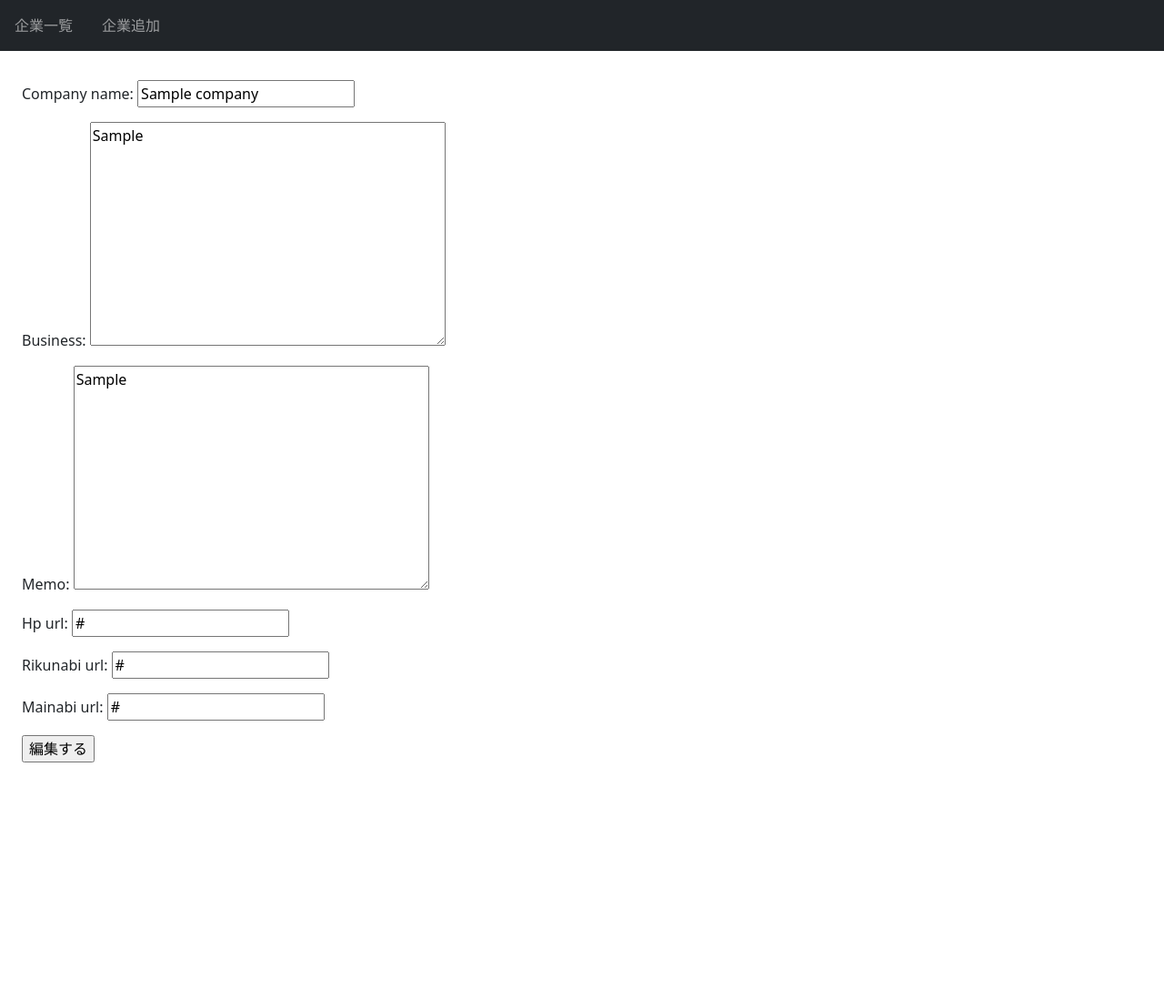
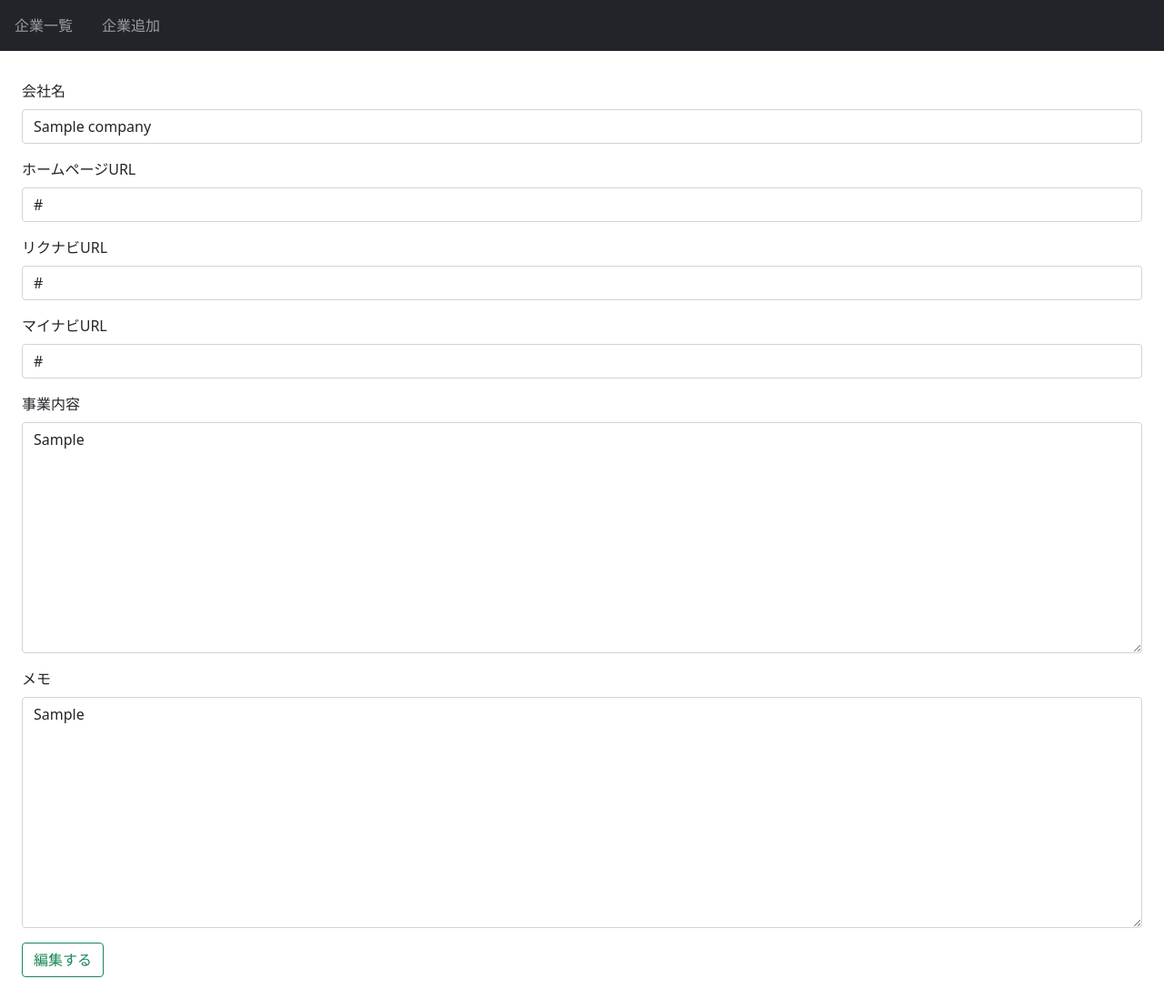
Before and after one commit to sei-66/ScheduleBoard, a Django app: page /schedule/1/update in a window 1280 px wide. Shown: the whole page at 91% size. Before the commit the page ends 838 px from the top, so only its background shows below. Run offline with Django 4.2, Linux system fonts and the light colour scheme; tables that the repository leaves empty hold one stand-in row (values such as "Sample post").

Commit message:
Update schedule_update

```diff
--- a/schedule/templates/schedule/schedule_update.html
+++ b/schedule/templates/schedule/schedule_update.html
@@ -3,9 +3,32 @@
 {% block title %}編集{% endblock %}
 
 {% block content %}
-    <form method="post">
-        {% csrf_token %}
-        {{form.as_p}}
-        <input type="submit" value="編集する">
-    </form>
-{% endblock content %}
+<form method='POST' enctype="multipart/form-data">
+    {% csrf_token %}
+    <div class="mb-3">
+        <label class="form-label">会社名</label>
+        <input class="form-control" name="company_name" value="{{ object.company_name }}">
+    </div>
+    <div class="mb-3">
+        <label class="form-label">ホームページURL</label>
+        <input class="form-control" name="hp_url" name="company_name" value="{{ object.hp_url }}" type="url">
+    </div>
+    <div class="mb-3">
+        <label class="form-label">リクナビURL</label>
+        <input class="form-control" name="rikunabi_url" value="{{ object.rikunabi_url }}" type="url">
+    </div>
+    <div class="mb-3">
+        <label class="form-label">マイナビURL</label>
+        <input class="form-control" name="mainabi_url" value="{{ object.mainabi_url }}" type="url">
+    </div>
+    <div class="mb-3">
+        <label class="form-label">事業内容</label>
+        <textarea class="form-control" name="business" cols="40" rows="10">{{ object.business }}</textarea>
+    </div>
+    <div class="mb-3">
+        <label class="form-label">メモ</label>
+        <textarea class="form-control" name="memo" cols="40" rows="10">{{ object.memo }}</textarea>
+    </div>
+    <button type="submit" class="btn btn-outline-success">編集する</button>
+</form>
+{% endblock %}
```
